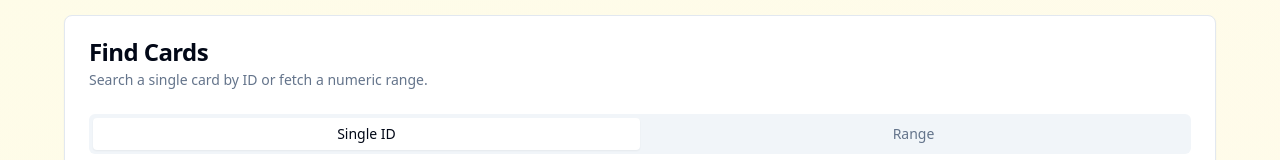
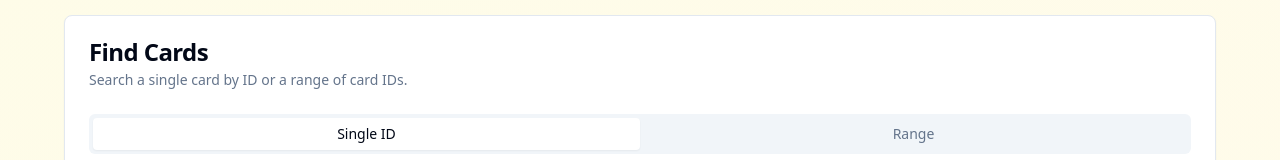
Before and after one commit to sajjad-yaqub/yuma-black-card-qr-generator-roboto, a React (Vite) app: page / in a window 1280 px wide. Shown: the part 125-285 px from the top of the page. Built offline with nearby package versions, Linux system fonts and the light colour scheme.

Commit message:
Changes
Co-authored-by: sajjad-yaqub <41566804+sajjad-yaqub@users.noreply.github.com>

```diff
--- a/src/components/QRCodeGenerator.tsx
+++ b/src/components/QRCodeGenerator.tsx
@@ -386,7 +386,7 @@ export const QRCodeGenerator = () => {
         <Card>
           <CardHeader>
             <CardTitle>Find Cards</CardTitle>
-            <CardDescription>Search a single card by ID or fetch a numeric range.</CardDescription>
+            <CardDescription>Search a single card by ID or a range of card IDs.</CardDescription>
           </CardHeader>
           <CardContent>
             <Tabs defaultValue="single">
```
